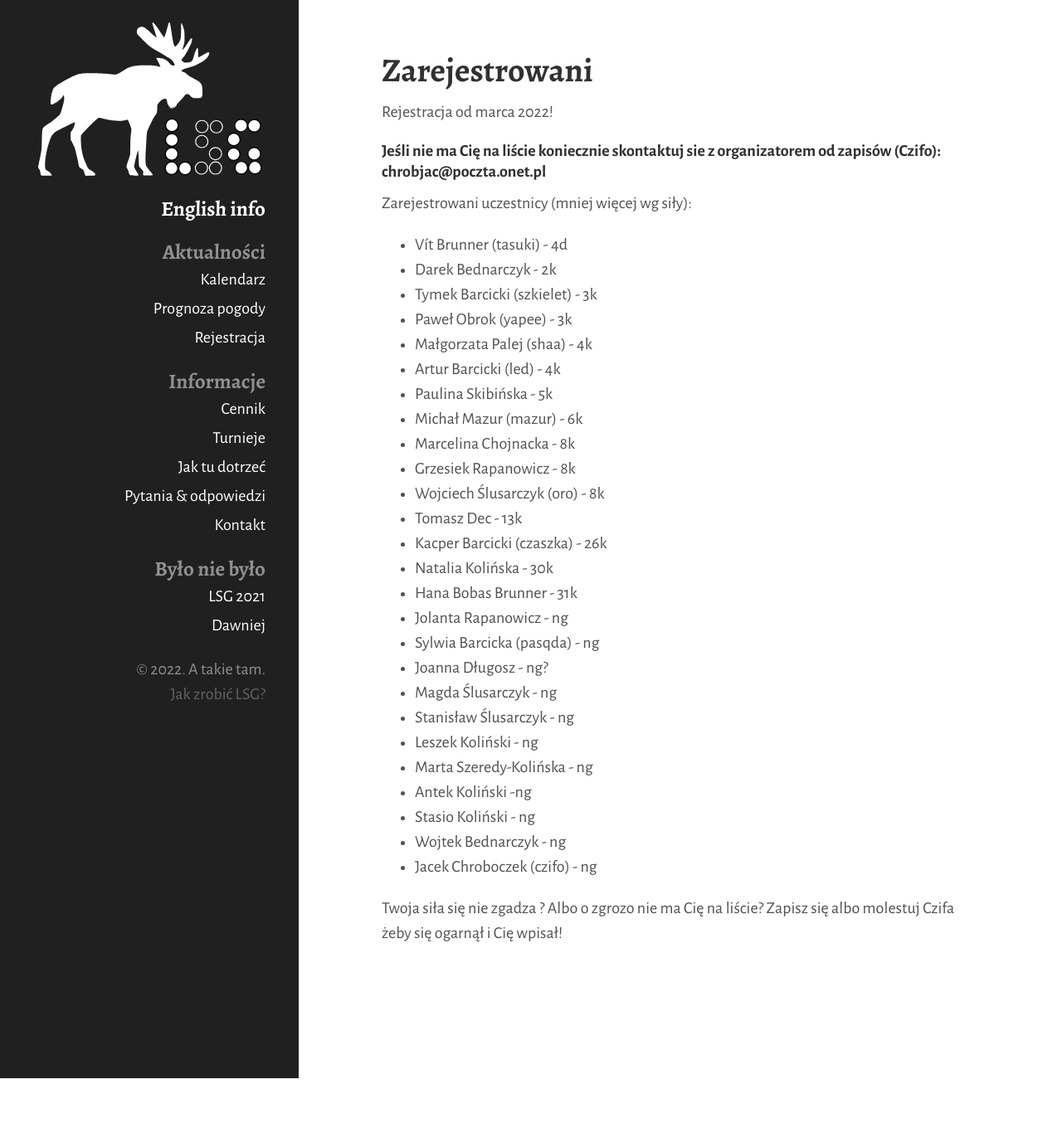
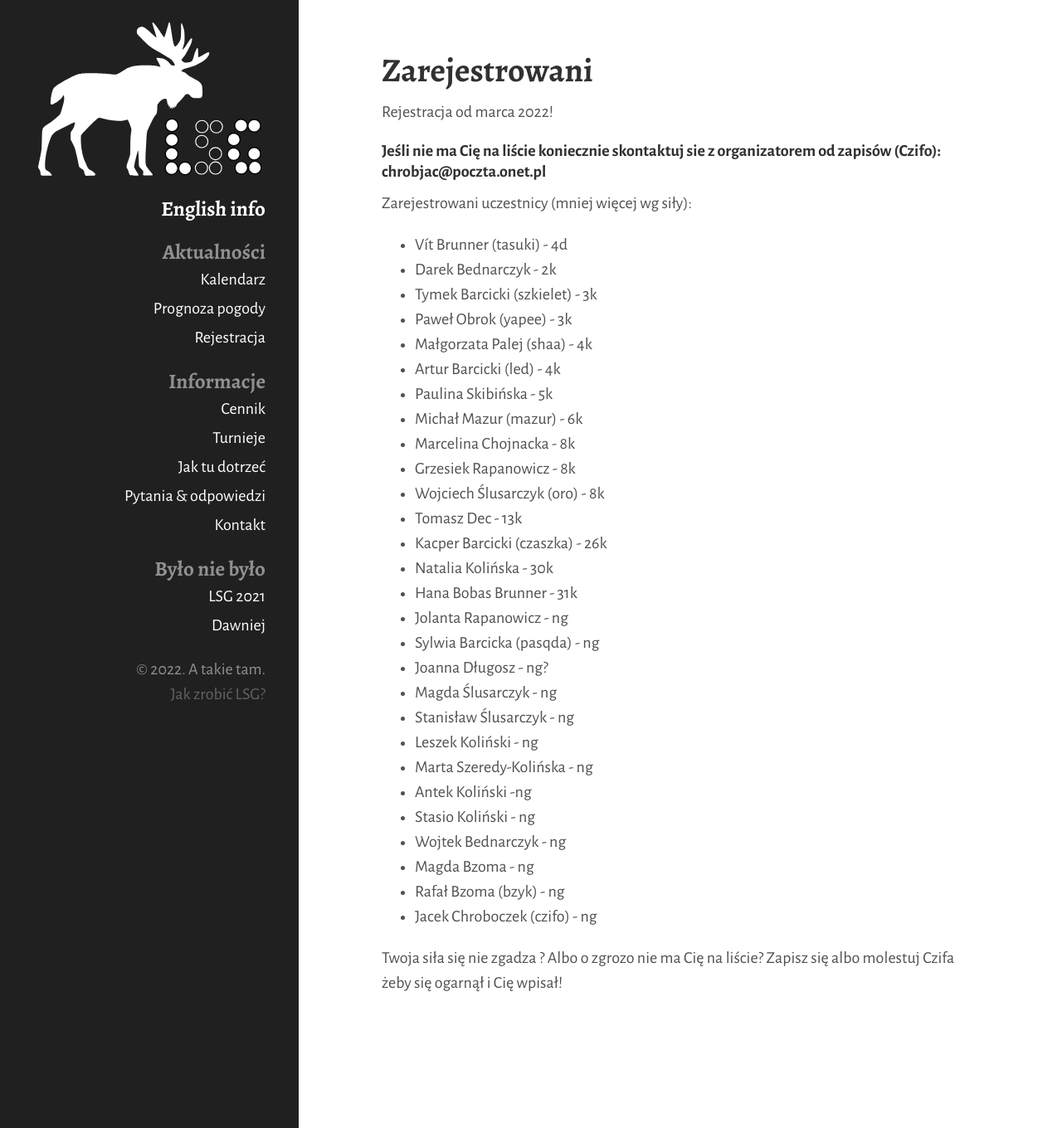
Before and after one commit to tasuki/lsg, a Jekyll site: the page built from zarejestrowani.md, in a window 1280 px wide. Shown: the whole page at 83% size. Built offline with Jekyll 4.4.1, drawn with Linux system fonts in a browser that asks for light colours; nearby versions of some CDN libraries; before the commit the page ends 1300 px from its top, so only the background shows below that.

Commit message:
Update zarejestrowani.md

```diff
--- a/zarejestrowani.md
+++ b/zarejestrowani.md
@@ -36,6 +36,8 @@ Zarejestrowani uczestnicy (mniej więcej wg siły):
 - Antek Koliński -ng
 - Stasio Koliński - ng
 - Wojtek Bednarczyk - ng
+- Magda Bzoma - ng
+- Rafał Bzoma (bzyk) - ng
 - Jacek Chroboczek (czifo) - ng
 
 
```
